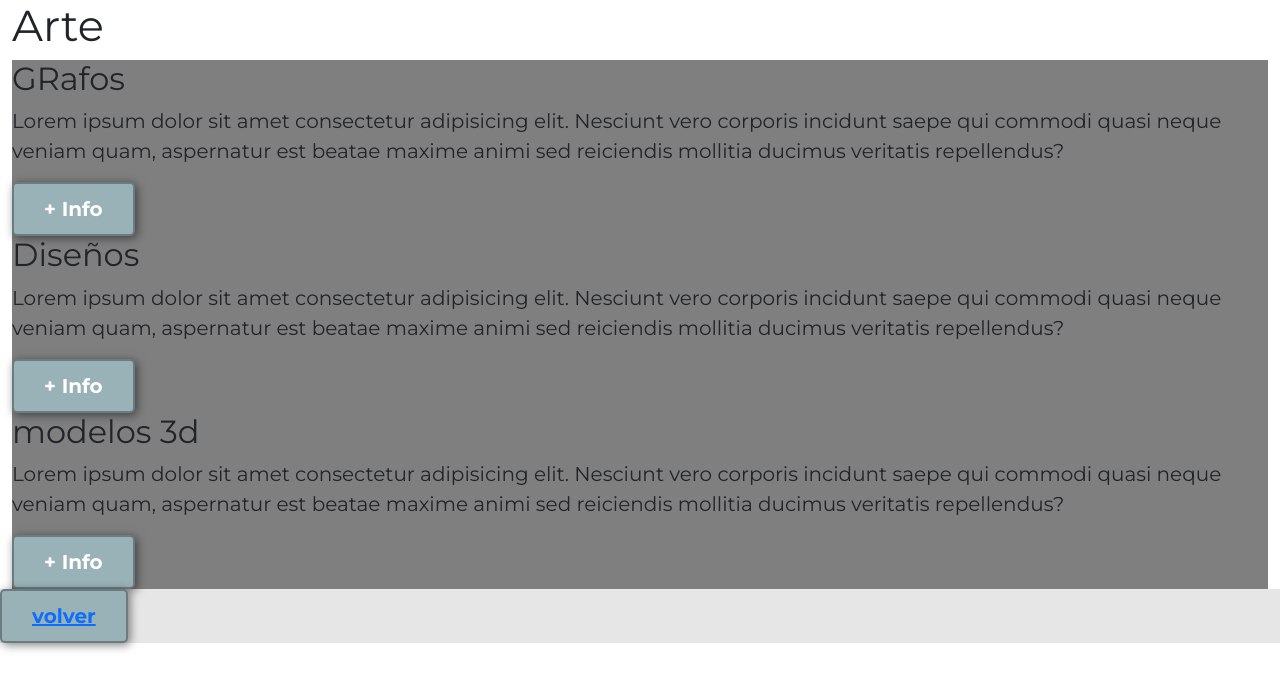
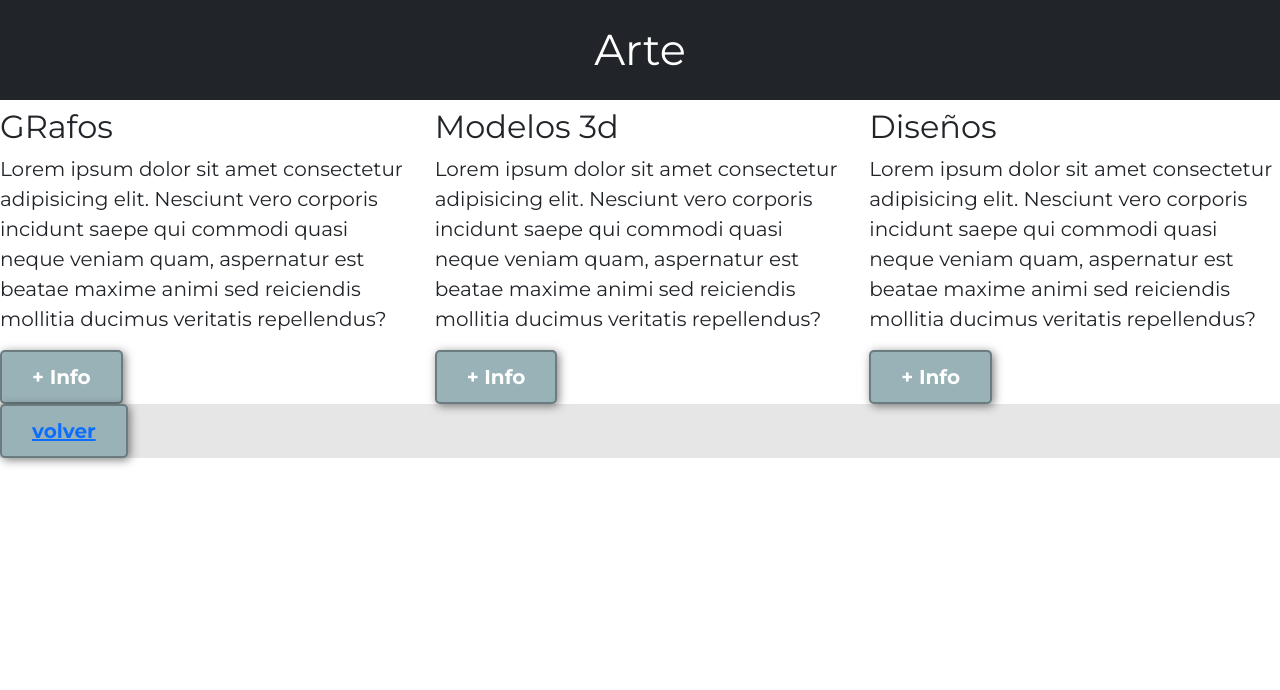
Before and after one commit to TrellixVulnTeam/portfolio_sass_O2ID, a website: page pages/galeria_1.html in a window 1280 px wide. Drawn offline with nearby package versions, Linux system fonts and the light colour scheme; files that its build step writes are made by us from their sources.

Commit message:
boostrap_galerias

```diff
--- a/pages/galeria_1.html
+++ b/pages/galeria_1.html
@@ -22,34 +22,33 @@
 </head>
 <body >
 
-     <section id="Arte">
-          <div class="container">
-              <h2>Arte</h2>
-              <div class="Estilos">
-                  <div class="carta">
+    <div class="conteiner">
+     <div class="row">
+        <h2 class="text-center bg-dark text-white py-4">Arte</h2>
+        <div class="col-md-4 col-sm-6 ">
             <h3>GRafos</h3>
             <p>Lorem ipsum dolor sit amet consectetur adipisicing elit. Nesciunt vero corporis incidunt saepe qui commodi quasi neque veniam quam, aspernatur est beatae maxime animi sed reiciendis mollitia ducimus veritatis repellendus?</p>
              <button>+ Info</button>
         </div>
-                  <div class="carta">
-                      <h3>Diseños</h3>
+        <div class="col-md-4 col-sm-6">
+            <h3>Modelos 3d</h3>
             <p>Lorem ipsum dolor sit amet consectetur adipisicing elit. Nesciunt vero corporis incidunt saepe qui commodi quasi neque veniam quam, aspernatur est beatae maxime animi sed reiciendis mollitia ducimus veritatis repellendus?</p>
             <button>+ Info</button>
         </div>
-                  <div class="carta">
-                      <h3>modelos 3d</h3>
+        <div class="col-md-4 col-sm-6">
+            <h3>Diseños</h3>
             <p>Lorem ipsum dolor sit amet consectetur adipisicing elit. Nesciunt vero corporis incidunt saepe qui commodi quasi neque veniam quam, aspernatur est beatae maxime animi sed reiciendis mollitia ducimus veritatis repellendus?</p>
             <button>+ Info</button>
             </div>
      </div>
     </div>
-      </section>
 
 
     <footer class="galeria_3_pie">
           <button><a href="../index.html">volver</a></button>
     </footer>
 
+
 <script src="https://cdn.jsdelivr.net/npm/@popperjs/core@2.10.2/dist/umd/popper.min.js" integrity="sha384-7+zCNj/IqJ95wo16oMtfsKbZ9ccEh31eOz1HGyDuCQ6wgnyJNSYdrPa03rtR1zdB" crossorigin="anonymous"></script>
 <script src="https://cdn.jsdelivr.net/npm/bootstrap@5.1.3/dist/js/bootstrap.min.js" integrity="sha384-QJHtvGhmr9XOIpI6YVutG+2QOK9T+ZnN4kzFN1RtK3zEFEIsxhlmWl5/YESvpZ13" crossorigin="anonymous"></script>
 </body>
```
Also changed, not shown: index.html (+2 -2 lines), pages/galeria_2.html (+7 -10 lines), pages/galeria_3.html (+7 -8 lines), pages/presentacion.html (+4 -4 lines). Lines whose indentation alone changed are shown as unchanged.
